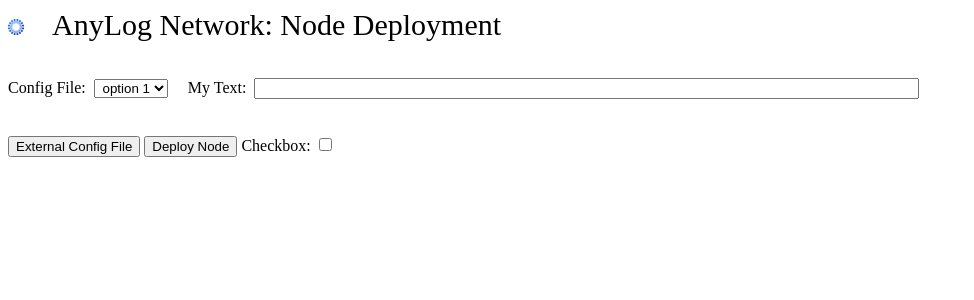
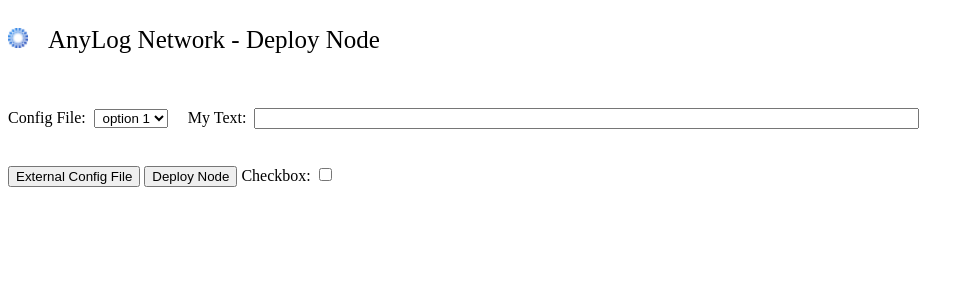
Before and after one commit to AnyLog-co/Deployment-Console, a Django app: page /example/ in a window 1280 px wide. Shown: the top 300 px of the page, without its empty margins (0-974 px from the left). Run offline with Django 3.2, Linux system fonts and the light colour scheme.

Commit message:
adding logo

```diff
--- a/anylog_deploy/static/css/default.css
+++ b/anylog_deploy/static/css/default.css
@@ -5,8 +5,8 @@
     float:left;
     margin-left:10px;
     margin-right:10px;
-    height: 35px;
-    width: 35px;
+    height: 70px;
+    width: 70px;
     cursor: pointer;
 
 }
--- a/anylog_deploy/templates/generic.html
+++ b/anylog_deploy/templates/generic.html
@@ -17,13 +17,15 @@
     {% csrf_token %}
     {{ form.as_p }}
 
-    {% load static %} <img src="{% static "css/anylog-logo.ico" %}" alt="AnyLog Network" onclick="window.location.href='https://anylog.co/'" class="floatleft"/>
+    <br/>
 
-     &nbsp;  &nbsp;  &nbsp;
-    <text style="font-size: 30px">AnyLog Network: Node Deployment</text>
+    {% load static %} <img src="{% static "css/anylog-logo.ico" %}" alt="AnyLog Network" width="20" height="20" onclick="window.location.href='https://anylog.co/'" class="floatleft"/>
+
+     &nbsp;  &nbsp;
+    <text style="font-size: 25px">AnyLog Network - Deploy Node</text>
 
 
-    <br/>  <br/>  <br/>
+    <br/>  <br/>  <br/> <br/>
 
     <input type="hidden" id="page_name" name="page_name" value="{{page_name}}">
     <input type="hidden" id="next_page" name="next_page" value="{{next}}">
```
